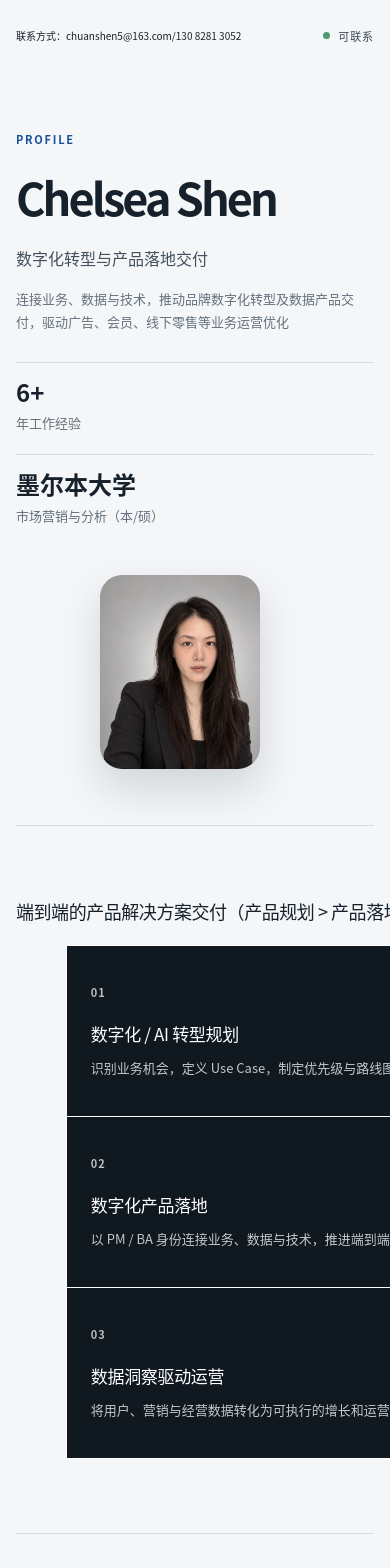
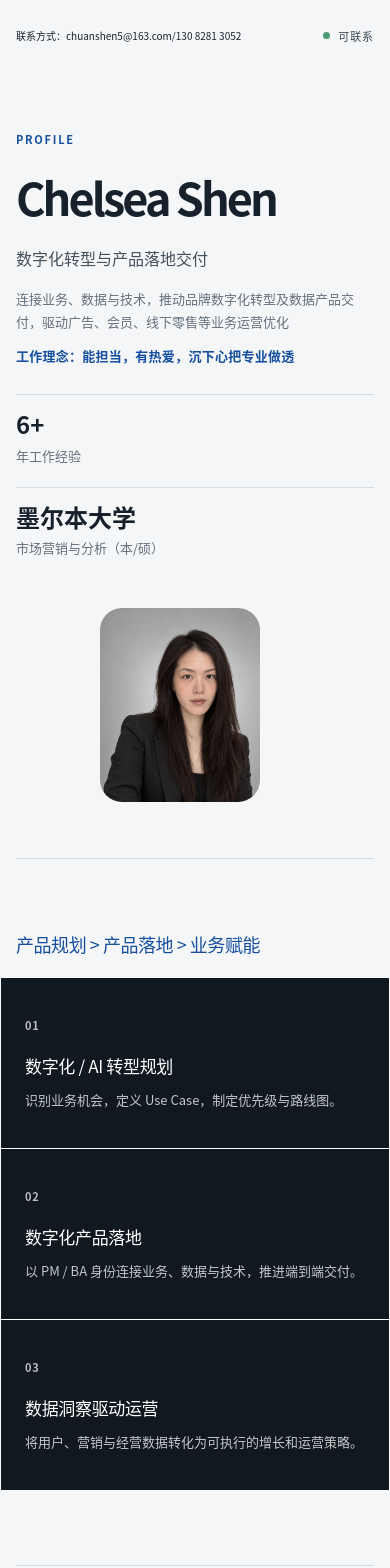
Before and after one commit to chelsea515/chelseashen_d, a Next.js app: page / in a window 390 px wide. Shown: the top 1568 px of the page. Built offline with nearby package versions, Linux system fonts and the light colour scheme.

Commit message:
feat: update career site feedback refinements

```diff
--- a/app/globals.css
+++ b/app/globals.css
@@ -59,9 +59,10 @@ nav a:hover { color: var(--blue); }
 .hero h1 { margin: 24px 0 22px; max-width: 620px; font-size: clamp(44px, 5vw, 80px); line-height: 1.12; letter-spacing: -.065em; font-weight: 720; }
 .hero-intro { max-width: 430px; margin: 0; font-size: 16px; color: #44505c; }
 .hero-subcopy { max-width: 600px; margin: 16px 0 0; color: var(--muted); font-size: 13px; line-height: 1.8; }
+.hero-belief { margin: 11px 0 0; color: var(--blue); font-size: 13px; font-weight: 650; letter-spacing: .02em; }
 
-.portrait-frame { position: relative; align-self: center; padding: 0; text-align: center; }
-.portrait { width: 210px; height: 252px; object-fit: cover; object-position: center top; border-radius: 24px; filter: grayscale(8%); box-shadow: 0 20px 42px rgba(24, 39, 57, .16); }
+.portrait-frame { position: relative; align-self: center; justify-self: end; padding: 0; text-align: center; transform: translateX(clamp(20px, 4vw, 64px)); }
+.portrait { width: 210px; height: 252px; object-fit: cover; object-position: center top; border-radius: 24px; filter: grayscale(8%); box-shadow: none; mix-blend-mode: multiply; }
 
 .fact-grid { max-width: 520px; display: grid; grid-template-columns: 1fr 1fr; gap: 20px; margin-top: 28px; }
 .fact-grid div { padding-top: 16px; border-top: 1px solid var(--line); }
@@ -71,7 +72,7 @@ nav a:hover { color: var(--blue); }
 
 .section { width: min(1400px, calc(100% - 64px)); margin: 0 auto; padding: 112px 0; border-bottom: 1px solid var(--line); }
 .profile { display: grid; grid-template-columns: minmax(0, 1fr); gap: 46px; }
-.profile h2 { margin: 0; font-size: clamp(24px, 3vw, 40px); letter-spacing: -.045em; line-height: 1.25; white-space: nowrap; }
+.profile h2 { margin: 0; color: var(--blue); font-size: clamp(18px, 2vw, 28px); letter-spacing: -.025em; line-height: 1.25; white-space: nowrap; }
 .section-heading h2, .education h2 { margin: 0; font-size: clamp(31px, 3.8vw, 54px); letter-spacing: -.055em; line-height: 1.25; }
 .section-intro { max-width: 680px; margin: 22px 0 50px; color: var(--muted); font-size: 16px; }
 .capability-list { width: 100vw; margin-left: calc(50% - 50vw); margin-right: calc(50% - 50vw); display: grid; grid-template-columns: repeat(3, 1fr); gap: 1px; background: #fff; border: 1px solid #fff; }
@@ -106,11 +107,13 @@ nav a:hover { color: var(--blue); }
 .project-trigger:hover, .project-trigger:focus-visible { color: var(--blue); }
 .project-detail { padding: 4px 20px 32px; }
 .project-role { width: fit-content; padding: 3px 9px; background: var(--blue-soft); color: var(--blue); font-size: 11px; font-weight: 700; }
+.phase-role { margin: 0 0 12px; }
 .project-summary { max-width: 760px; margin: 17px 0 20px; font-size: 14px; color: #43505b; }
 .phase { margin-top: 23px; }
 .phase h5 { margin: 0 0 9px; font-size: 13px; color: var(--ink); }
 .phase ul, .project-bullets { margin: 0; padding-left: 36px; list-style-position: outside; color: var(--muted); font-size: 13px; }
 .phase li, .project-bullets li { padding-left: 4px; margin: 7px 0; }
+.phase li { white-space: pre-line; }
 .metric-row { display: flex; flex-wrap: wrap; gap: 8px; margin-top: 20px; }
 .metric-row span { padding: 4px 9px; border: 1px solid #b8c8dc; border-radius: 99px; color: var(--blue); font-size: 11px; font-weight: 650; }
 
@@ -142,7 +145,7 @@ button:focus-visible, a:focus-visible { outline: 3px solid #8eb2e4; outline-offs
   .hero { grid-template-columns: 1fr; padding: 58px 0 48px; }
   .hero h1 { font-size: 45px; }
   .profile h2 { font-size: 18px; letter-spacing: -.025em; }
-  .portrait-frame { grid-row: 2; width: 190px; justify-self: center; padding: 12px 0 8px; }
+  .portrait-frame { grid-row: 2; width: 190px; justify-self: center; padding: 12px 0 8px; transform: none; }
   .fact-grid { grid-template-columns: 1fr; }
   .section { padding: 74px 0; }
   .capability-list { grid-template-columns: 1fr; }
--- a/app/page.tsx
+++ b/app/page.tsx
@@ -11,6 +11,7 @@ type Project = {
   id: string;
   title: string;
   role: string;
+  rolePlacement?: "after-second-phase";
   summary?: string;
   phases?: Phase[];
   bullets?: string[];
@@ -48,6 +49,7 @@ const employers: Employer[] = [
             id: "luxury-dashboard",
             title: "全球奢侈时尚品牌｜数字化与 AI 转型规划及经营分析 Dashboard",
             role: "项目经理兼 BA Lead",
+            rolePlacement: "after-second-phase",
             phases: [
               {
                 title: "阶段 1｜数字化 / AI 战略规划与 Use Case 路线图",
@@ -70,13 +72,12 @@ const employers: Employer[] = [
           {
             id: "dmp",
             title: "头部汽车品牌｜营销数据平台（DMP）三年规划与端到端建设",
-            role: "项目经理兼 BA Lead",
+            role: "PM/BA Lead",
             phases: [
               {
                 title: "阶段 1｜三年期产品规划",
                 bullets: [
-                  "基于广告投放、归因与经营分析需求制定三年规划，明确数据资产沉淀、精准投放、营销效能归因与 AI for BI 的能力演进路径",
-                  "第一年完成从品牌认知、兴趣互动到购买转化的全链路数据接入与可视化；第二年规划联邦计算下的一方 / 三方数据协同及 MMM 营销效能归因；第三年规划 AI for BI 智能分析场景",
+                  "基于广告投放业务需求，制定三年期产品规划方案，设计分阶段业务 Use Case 及实施路线图：\n1）第一年 – 数据资产及分析框架落地：完成全域营销数据的端到端接入与串联，打通用户从品牌认知、兴趣互动到购买转化的全链路可视化看板\n2）第二年 – 高阶数据应用场景落地赋能精准投放：1）依托联邦计算合作实现一方/三方数据协同，实现更精准的人群圈选；2）MMM 营销效能归因分析\n3）第三年 - AI for BI 等智能分析场景",
                   "结合业务价值、数据可得性、技术依赖及实施复杂度明确优先建设能力，并基于数据洞察提出投放优化建议",
                 ],
               },
@@ -111,7 +112,7 @@ const employers: Employer[] = [
           {
             id: "hotel-crm",
             title: "全球酒店集团｜CRM 会员运营战略与本地化 Campaign",
-            role: "项目负责人 / BA Lead",
+            role: "咨询顾问",
             summary:
               "帮助中国区团队实现本地化、个性化的会员沟通与运营机制。",
             bullets: [
@@ -123,7 +124,7 @@ const employers: Employer[] = [
           },
           {
             id: "auto-crm",
-            title: "全球汽车品牌｜CRM 用户流失诊断及召回策略",
+            title: "头部豪华汽车品牌｜CRM 用户流失诊断及召回策略",
             role: "BA Lead",
             summary:
               "整合多端客户数据，识别高价值非活跃用户，并形成可执行的激活策略。",
@@ -135,7 +136,7 @@ const employers: Employer[] = [
           },
           {
             id: "merch",
-            title: "商品规划｜基于客户分群的数据建模与买货策略优化",
+            title: "头部服装品牌｜基于客户分群的数据建模与买货策略优化",
             role: "BA Lead",
             summary:
               "以外部数据、门店聚类和销售预测支持更精细的商品规划。",
@@ -227,11 +228,14 @@ const employers: Employer[] = [
 function ProjectDetail({ project }: { project: Project }) {
   return (
     <div className="project-detail" id={`project-panel-${project.id}`}>
-      <div className="project-role">{project.role}</div>
+      {project.rolePlacement !== "after-second-phase" && <div className="project-role">{project.role}</div>}
       {project.summary && <p className="project-summary">{project.summary}</p>}
-      {project.phases?.map((phase) => (
+      {project.phases?.map((phase, phaseIndex) => (
         <section className="phase" key={phase.title}>
           <h5>{phase.title}</h5>
+          {project.rolePlacement === "after-second-phase" && phaseIndex === 1 && (
+            <div className="project-role phase-role">{project.role}</div>
+          )}
           <ul>
             {phase.bullets.map((bullet) => (
               <li key={bullet}>{bullet}</li>
@@ -291,6 +295,7 @@ export default function Home() {
           <p className="hero-subcopy">
             连接业务、数据与技术，推动品牌数字化转型及数据产品交付，驱动广告、会员、线下零售等业务运营优化
           </p>
+          <p className="hero-belief">工作理念：能担当，有热爱，沉下心把专业做透</p>
           <div className="fact-grid" aria-label="职业与教育概览">
             <div><strong>6+</strong><span>年工作经验</span></div>
             <div><strong>墨尔本大学</strong><span>市场营销与分析（本/硕）</span></div>
@@ -309,7 +314,7 @@ export default function Home() {
 
       <section className="section profile" id="profile" aria-labelledby="profile-title">
         <div>
-          <h2 id="profile-title">端到端的产品解决方案交付（产品规划 &gt; 产品落地 &gt; 业务赋能）</h2>
+          <h2 id="profile-title">产品规划 &gt; 产品落地 &gt; 业务赋能</h2>
         </div>
         <div className="capability-list">
           <article><span>01</span><h3>数字化 / AI 转型规划</h3><p>识别业务机会，定义 Use Case，制定优先级与路线图。</p></article>
@@ -381,7 +386,7 @@ export default function Home() {
 
       <footer>
         <p>沈川 Chelsea · Data & Digital Transformation</p>
-        <a href="mailto:chuanshen5@163.com">chuanshen5@163.com</a>
+        <span>Shang Hai</span>
       </footer>
     </main>
   );
```
Also changed, not shown: 1 other file (tests, documents, lock files or other folders).
